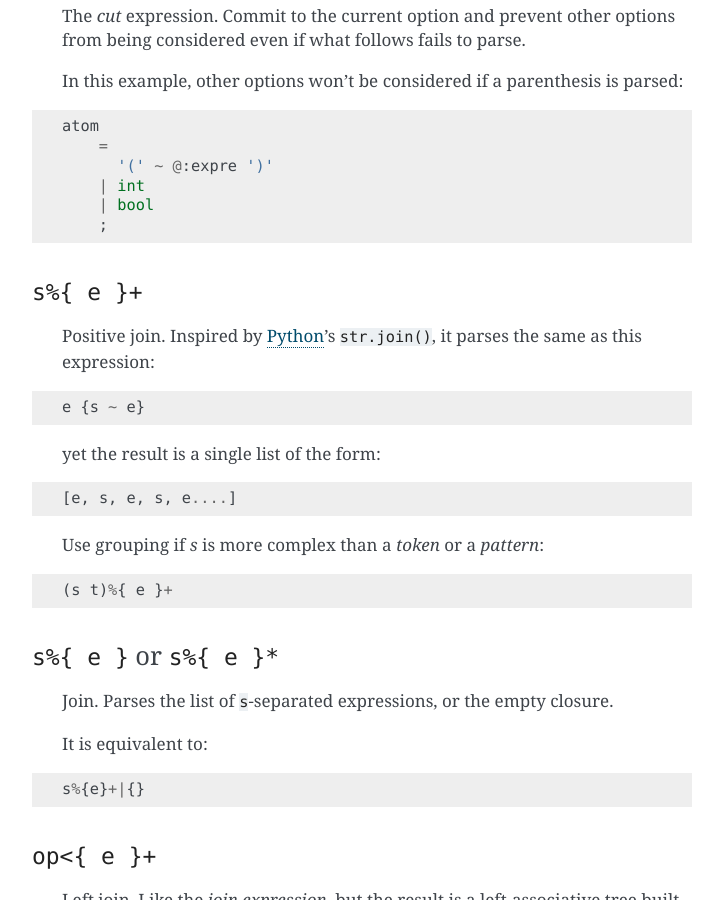
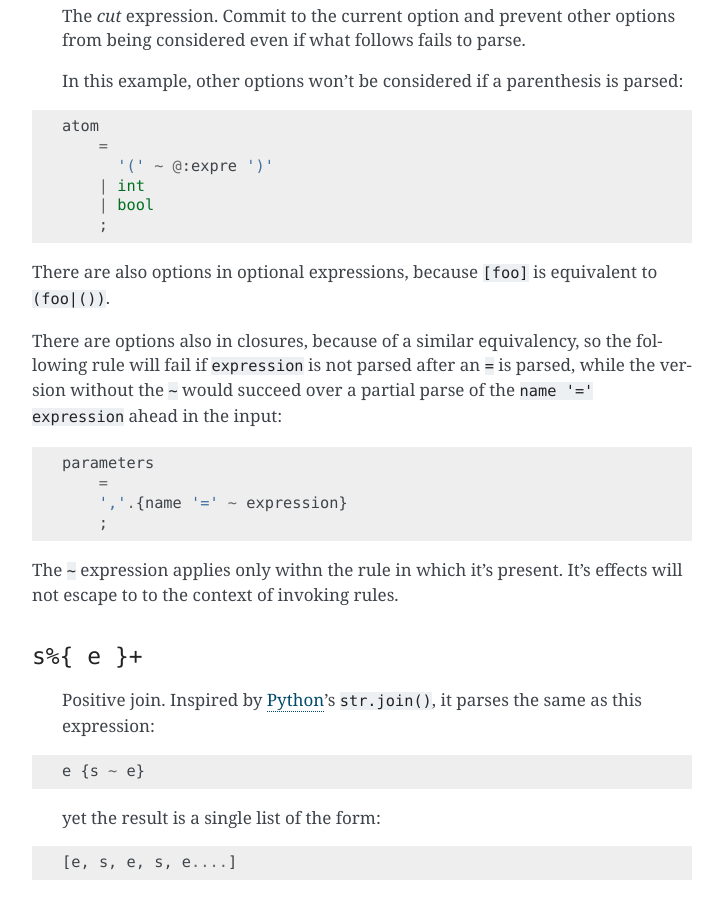
Before and after one commit to neogeny/TatSu, a Sphinx documentation site: the page built from docs/syntax.rst, in a window 1280 px wide and 900 px high, scrolled down 2063 px. Shown: the whole window, without its empty margins (388-1111 px from the left). Built offline with Sphinx 7.4.7, drawn with Linux system fonts in a browser that asks for light colours; pages that are not in the unit, such as notebooks, are missing from menus; the version number is read from the project's files by our own code.

Commit message:
limit the effect of `~` cut to the current rule (#254)
* [contexts] add cut invocations to trace
* [contexts][parsing] limit scope of cut expressions to the enclosing rule
* [docs] explain cut

```diff
--- a/CHANGELOG.rst
+++ b/CHANGELOG.rst
@@ -24,6 +24,8 @@ The format of this *Change Log* is inspired by `keeapachangelog.org`_.
 * Make the ``->`` skip expression go over comments, and not log while skipping.
 * Patch problem with pickling ``FailedCut`` while running parsing in parallel.
 * Optimize model pickling and parallel processing detains to reduce runtime and memory use with ``parproc``
+* Add a representation of ``~`` cut expressions to parse traces
+* The effects of the ``~`` cut expression are now local to the rule in which they are present. Allowing cuts to escape a rule is sometimes useful, but may lead to grammar bugs that are difficult to resolve.
 
 
 `5.7.3`_ @ 2021-12-20
--- a/README.rst
+++ b/README.rst
@@ -45,7 +45,7 @@
 |TatSu| is a tool that takes grammars in a variation of `EBNF`_ as input, and
 outputs `memoizing`_ (`Packrat`_) `PEG`_ parsers in `Python`_.
 
-Why use a PEG_ parser? Because `regularn languages`_ (those parsable with Python's ``re`` package) *"cannot count"*. Any language with nested structures or with balancing of demarcatiors requires more than regular expressions to be parsed.
+Why use a PEG_ parser? Because `regular languages`_ (those parsable with Python's ``re`` package) *"cannot count"*. Any language with nested structures or with balancing of demarcatiors requires more than regular expressions to be parsed.
 
 |TatSu| can compile a grammar stored in a string into a
 ``tatsu.grammars.Grammar`` object that can be used to parse any given
--- a/docs/syntax.rst
+++ b/docs/syntax.rst
@@ -117,6 +117,20 @@ The expressions, in reverse order of operator precedence, can be:
             | int
             | bool
             ;
+
+There are also options in optional expressions, because ``[foo]`` is equivalent to
+``(foo|())``.
+
+There are options also in closures, because of a similar equivalency, so the following rule will fail if ``expression`` is not parsed after an ``=`` is parsed, while the version without the ``~`` would succeed over a partial parse of the ``name '=' expression`` ahead in the input:
+
+.. code::
+
+        parameters
+            =
+            ','.{name '=' ~ expression}
+            ;
+
+The ``~`` expression applies only withn the rule in which it's present. It's effects will not escape to to the context of invoking rules.
 
 
 ``s%{ e }+``
```
Also changed, not shown: README.md (+1 -1 lines), 2 other files.
